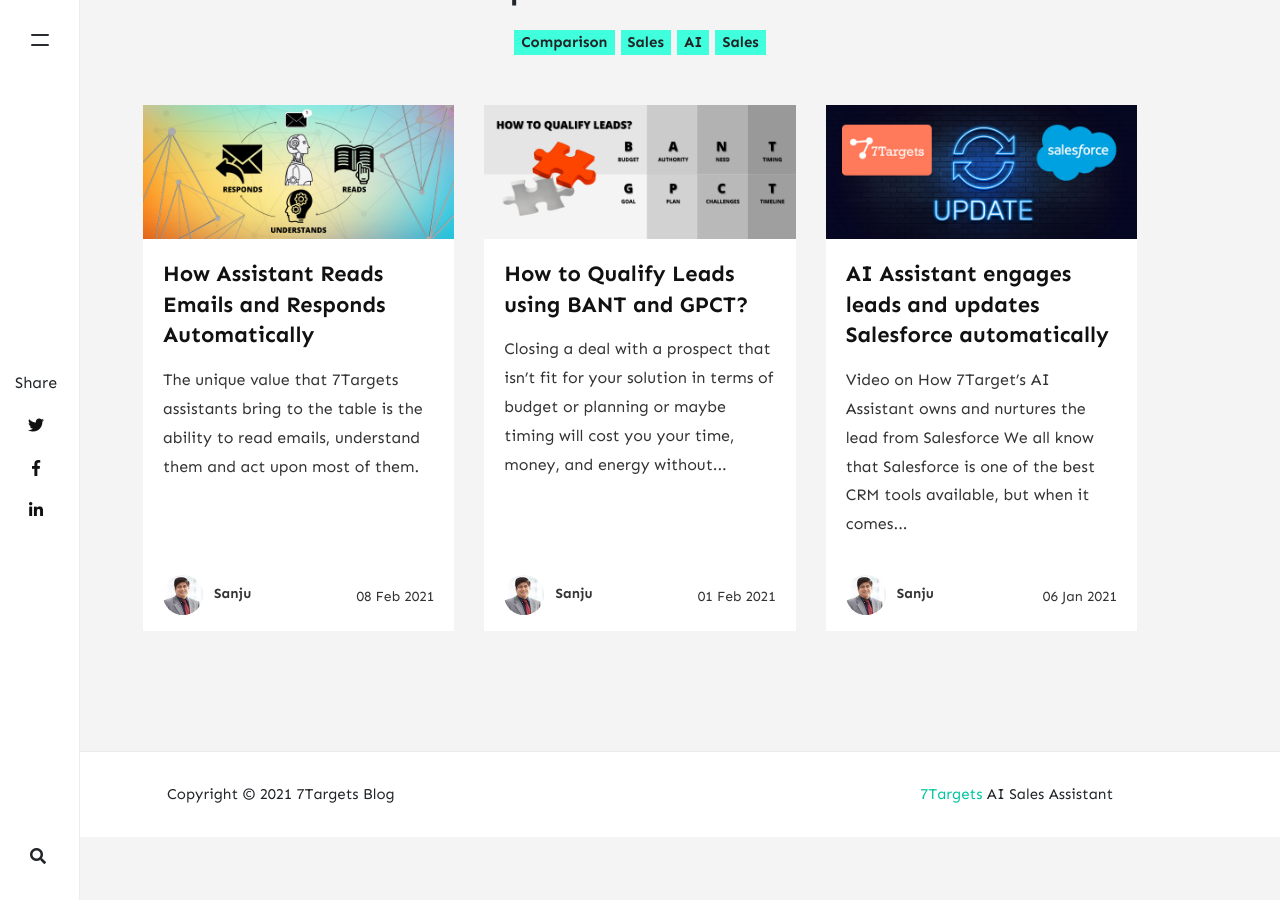
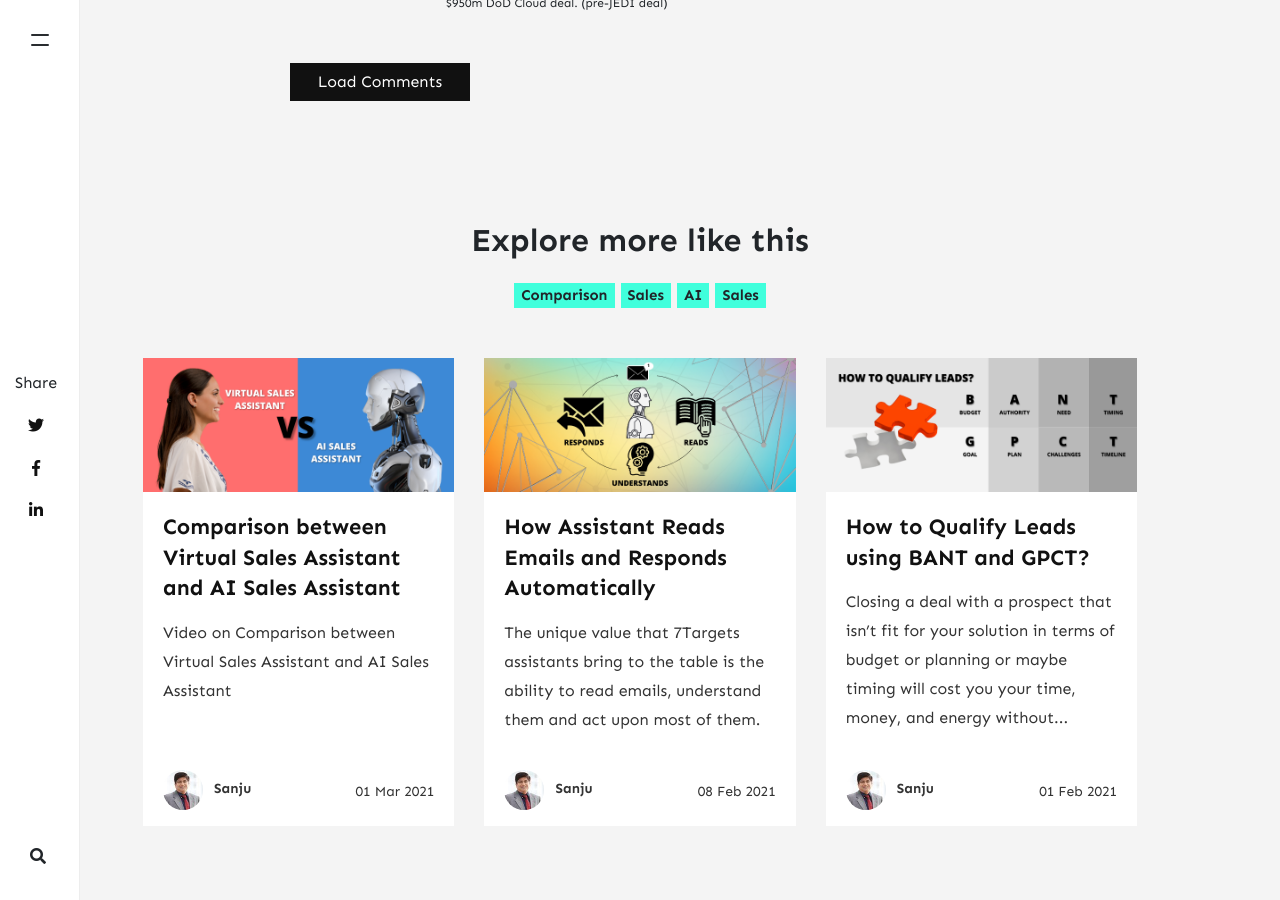
Before and after one commit to shrutisharma27/blog, a Jekyll site: the page built from _posts/2020-09-14-conversica-vs-7targets.md, in a window 1280 px wide and 900 px high, scrolled down 6085 px. Built offline with Jekyll 4.4.1, drawn with Linux system fonts in a browser that asks for light colours; nearby versions of some CDN libraries; comment, search, counter and statistics services are not loaded; before the commit the page ends 6922 px from its top, so only the background shows below that; some of the changed lines change nothing that is shown; some of the changed text lies outside the part shown.

Commit message:
Blog : Virtual sales assistant VS AI sales assistant

```diff
--- a/_posts/2020-09-14-conversica-vs-7targets.md
+++ b/_posts/2020-09-14-conversica-vs-7targets.md
@@ -4,7 +4,7 @@
 author: GG
 categories: [ Sales, Comparison ]
 tags: [AI, Sales]
-image: assets/images/Conversica-vs-7Targets.png
+image: assets/images/Conversica-vs-7Targets-blog.png
 # beforetoc: "Prism highlighter is a very powerful thing."
 # toc: true
 description: "Comparison between Conversica and 7Targets AI Sales Assistant as Conversica alternative. One honest comparison attempt. "
--- /dev/null
+++ b/_posts/2021-3-1-comparison-between-virtual-sales-assistant-and-ai-sales-assistant.md
@@ -0,0 +1,139 @@
+---
+layout: post
+title:  "Comparison between Virtual Sales Assistant and AI Sales Assistant"
+author: Sanju
+categories: [ Sales, AI, Leads]
+tags: [AI, Sales, Leads, Follow-up, Reach out, Nurture, Connect, Message, Repeatability, Response Rate, Setup meeting, CRM]
+image: assets/images/virtual-assistant-vs-ai-assistant-blog.png
+# beforetoc: "Prism highlighter is a very powerful thing."
+# toc: true
+description: "Comparison between virtual sales assistant and AI sales assistant with respect to four main phases of sales pipeline"
+# rating: 4.5
+---
+## Video on Comparison between Virtual Sales Assistant and AI Sales Assistant
+
+<div class="video-container">
+    <iframe src="https://www.youtube.com/embed/jlJON5LTUas" height="380" width="560"
+    allow="autoplay; encrypted-media"
+    frameborder="0">
+    </iframe>
+</div>
+
+Will Virtual Sales Assistants become a thing of the past as AI Sales Assistants continue to become better? Or is your virtual sales assistant actually using an AI Sales Assistant in the background as well?
+
+
+Let’s compare what you get when you are working with virtual sales assistants Vs AI Sales Assistants. Before we start, let’s just define these terms, so we all are on the same page.
+
+
+    Virtual Sales Assistants are outsourced, mostly remote, salespeople that help you to create a lead pipeline for you. They can be in different countries and in different time zones.
+
+    AI Sales Assistants are software programs that ACT like human sales to prospects. You can create an AI sales assistant with your name so that it looks like an impersonation of yourself. You can also create an AI sales assistant as if it’s a new person with a clear job title, role, and responsibility.
+
+Well, let’s compare the pros and cons of when to use which and what value do they add. Let’s look at sales simplistically as
+
+1. Reach out to target personas that fall in your sweet spot
+
+2. Connect and Nurture the leads
+
+3. Setup a meeting once the lead is interested
+
+4. Negotiate and Close the deal with interested parties
+
+The goal is to get a repeatable performance thereby creating a working sales playbook to get each of the above steps nailed down to the T.
+
+Let’s look at each of these phases and see which Sales assistant works better where.
+
+## Reach out to target personas that fall in your sweet spot
+
+Generally, you’ll find targeted personas on Facebook or LinkedIn where you can enter a clear definition like "VPs of Technology Companies", or "Heads of call centers" etc.
+
+You can quickly find out How to use LinkedIn Navigator for B2B Lead Generation here.
+
+[![image](../assets/images/LinkedIn-Navigator-for-B2B-Lead-Generation.png)](https://blog.7targets.ai/how-to-use-linkedin-navigator-for-b2b-leads-generation/)
+
+Now, either you can have humans do these activities of creating a list, going to each one of them, and then send the correct message or you can have an AI sales assistant do the same. The difference is that an AI sales assistant is 100% repeatable. It sends messages at an extremely efficient pace, it takes no holidays because it’s a program! A human may take a holiday and he may not be 100% accurate at all the time. But of course, the human is more intelligent.
+
+For example, someone is running a pizza-related call center, a human may personalize a message better, and that makes a huge difference. So, if you are in a current situation where you don’t know which message works, then humans work better here. They test with different messages and check what works best.
+
+The goal is to establish repeatability in every phase which includes how to connect, what’s the most effective message that gets an initial response. If this part is not repeatable yet, you may have to find out a repeatable pattern either via a human or by creating 4 or 5 AI sales assistants putting AB analysis in place. AI Assistants provide correct numbers of various tests to help in decision making. For example, if a particular message was sent to 400 prospects and you got a 2% response rate with one message and 3.5-4% response rate with another, the assistants help you to understand this at a much granular level than humans running the same test. Practically, we have seen humans do not run AB analysis tests correctly. Sometimes a person is on leave, sometimes the email is sent too early by mistake, and sometimes the data collection during a test run is not good enough. If this process is managed in an extremely process-oriented way, then achieving repeatability in 4 to 5 iterations is generally possible. But it can take 3 to 4 months too. It mostly depends on how niche your target audience is. If you can boil down the query to filter less than 2000 people or so, generally you will have a very sharp message, an excellent corresponding landing page, that will have a higher chance of conversation.
+
+
+[![image](../assets/images/Qualify-Leads-using-BANT-and-GPCT.png)](https://blog.7targets.ai/how-to-qualify-leads-using-bant-and-gpct/)
+
+## Connect and Nurture the leads
+
+If you outreaching via LinkedIn or Facebook or Email or other mechanisms - we are essentially asking for permission to connect. LinkedIn allows 300 characters (no images, no links) to introduce yourself and ask for a connection. Once the lead accepts a connection, you can send bigger messages with files, images, and links.
+
+On emails, rules in certain countries ask you to email only those who have agreed to accept emails from you. You may not be allowed to send more than 1 or 2 connection-request emails per week, based on the laws of different countries. We recommend keeping it like LinkedIn - simple, short, direct character-based email that asks for connection request. If the lead does NOT reject a connection, either he/she has not seen the request, so we recommend sending not more than 3 emails in the following weeks to check if the lead is interested. You can decide based on the country you are targetting and the rules there to make a final decision on the initial introduction email and how many you should send. In EU, even 2 emails maybe good.
+
+Each email needs to have nurturing content so that the lead can make an informed decision whether he wants to accept a connection or not. Very similar to how someone on LinkedIn opens your profile and sees more information about you.
+
+It is crucial to send a ‘relevant’ set of messages with correct success stories to each persona based on the title of the person. For example, if it’s a Manufacturing Vice President of Ford, (or Tata Motors), then manufacturing-related stories are to be sent. Similarly, for the Pharma sector, Pharma-related success stories need to be relayed. It sounds pretty obvious that sending relevant success stories to the relevant audience is critical for getting a double response rate, but you will be surprised to see how generic email templates are written by most marketing teams and how many email templates do not include any success story link at all.
+
+Writing generic emails to satisfy 'most leads' is the #1 mistake in email marketing.
+
+
+Since AI assistants are programs, they do not miss attaching relevant success stories. They are 100% accurate. Humans are more intelligent; where they may put another cover letters along with the email, which can also improve the responses. But the human process may not be scalable.
+
+If you are a SAAS company and you want to grow globally, you may be better off with a scalable process which is using AI-based sales assistants. If you are looking to run a small pilot and trying to figure out your market traction, a virtual sales assistant who uses an AI Sales Assistant may be the fastest way to determine product-market fit.
+
+Choose wisely, or choose based on data. Create and tweak the Assistant in a controlled way because every Dropped Lead = Lost Revenue.
+
+[![image](../assets/images/Dropped-Leads-Lost-Revenue.png)](https://blog.7targets.ai/lead-generation-dropped-leads-is-lost-revenue/)
+
+See how Every lead is nurtured using 7Targets AI Sales Assistant.
+
+<div class="video-container">
+    <iframe src="https://www.youtube.com/embed/c8Tmk6JCwfE" height="380" width="560"
+    allow="autoplay; encrypted-media"
+    frameborder="0">
+    </iframe>
+</div>
+
+## Setup a meeting once the lead is interested
+
+After you have targeted leads who qualify your buyer’s persona and nurtured them at proper intervals along with relevant success stories according to their industry, there are high chances that you’ll get positive responses from them. They might want to connect with you on call or setup a meeting to understand your service further. A virtual sales assistant, who is a human can understand what the lead is trying to say and can give a satisfactory reply. On the other hand, an AI sales assistant, which is a program that might not be able to understand and respond accordingly as of today. That complex technology of coordinating meeting timings among various stakeholders is still evolving. Influencing a lead with your Unique Selling Proposition can be better done by a Virtual sales assistant rather than a human. AI assistants cannot excel in this skill yet.
+
+A word of caution- we have seen multiple instances where a human assistant is not comfortable in getting on a call at a moment’s notice. Many times a lead may say, 'Let’s connect'. Or 'Send me more information. Such conversations need to be responded to ASAP. Delaying to respond even by 1 hour can mean not getting another response from the lead for another week. This can prove painful.
+
+Keep your responses ready for frequent types of conversations and have the human assistant jump on it, or an AI Assistant get trained for it with self-learning models.
+
+## Close the deal
+
+The final stage is to negotiate and close the deal. Negotiating and closing the deal requires a critical understanding of the value of your service, the status of your business, what is the profit margin you are looking for, the potential of the customer, and many such complex aspects. And coming to terms with the final deal by optimizing all the aspects needs a human brain than an AI program. This can be better pulled off by a Human Virtual sales assistant or  BizDev, rather than an AI Sales Assistant.
+
+
+## Final Takeaway
+
+The first two steps of opening a huge funnel across a large geographical area, of course, I would say that an AI sales assistant does a better job and the last two phases are better done by a human. This gives you the best of both worlds.
+
+Other key points to be considered:
+
+**Training**
+
+ If a good salesperson is working and is excellent at getting new connections, you already may have a sequence ready. But you cannot expect everyone to perform at that 'excellence level'. So, if you get an AI assistant and program it using this human learned sequence, you’ll get to 100% repeatability soon. That’s the best part of making it accurate so you know you don’t have to train anybody else again. The AI Assistant will repetitively send messages with 100% repeatability and that too at logical intervals. AI Assistant will understand basic replies like Out of Office and will reschedule the next follow-up. You will just have to program it once and it can give 100% replication at speed and at scale without your intervention.
+
+ **Cost of customer acquisition**
+
+ Once you use an AI sales assistant, the cost is pretty much locked down because it is a program, you know exactly how much it is going to cost. There is no expectation of increments or promotions. When it comes to actual everyday workings, make sure your customer acquisition cost is clear to you and doesn’t fluctuate. Virtual sales assistants may have a different cost of customer acquisition for different geography. But in the case of AI sales assistants, the cost across the world is the same as most are cloud-based programs.
+
+ **Updating CRMs**
+
+ Updating CRMs is also very important in sales. You need to have visibility as management as to what exactly is happening with each lead. Here AI sales assistant updates CRMS like salesforce, Hubspot, etc for each email sent with accuracy.
+
+ You can have a clear idea about how an AI Assistant engages leads and updates Salesforce automatically here.
+
+[![image](../assets/images/AI-Assistant-updates-Salesforce-automatically.png)](https://blog.7targets.ai/AI-Assistant-engages-leads-and-updates-Salesforce-automatically/)
+
+Generally, humans do not have that kind of discipline and you might find it tough to make people enter quality data in CRMs.
+
+To summarize, at least for the first two phases of the sales where you are reaching out, nurturing the leads, you can have your CRMs updated properly. Once the leads show interest because of proper and timely nurturing, the salesperson is also motivated because he gets an already interested lead who might become a potential customer. In turn, he gets his commission too. So he will be delighted in keeping things updated for warm leads in CRM.
+
+Human Sales generally fail to update CRM for cold leads. Here, AI Sales Assistant work better.
+
+To sum up, if you are at the initial stage of figuring out what works, which message works, then a virtual sales assistant will be a better choice. But if you are looking for 100% repeatable and scalable results then an AI sales assistant is the best choice for you atleast for the first two phases of sales. Also, one more important aspect to be considered is which one is more suitable regarding the cost of customer acquisition.
+
+You can visit our website https://7targets.ai/index.html and Feel free to sign-up for a free trial and give it a try and get started on how an AI sales assistant can help you achieve 100% repeatable and scalable results.
+
+
+[![image](../assets/images/Sign-up-for-Free-Trial.png)](https://7targets.ai/sign-up.html)
```
Also changed, not shown: assets/images/Conversica-vs-7Targets-blog.png (added), assets/images/Conversica-vs-7Targets-btn.png (renamed from assets/images/Conversica-vs-7Targets.png), assets/images/virtual-assistant-vs-ai-assistant-blog.png (added).
